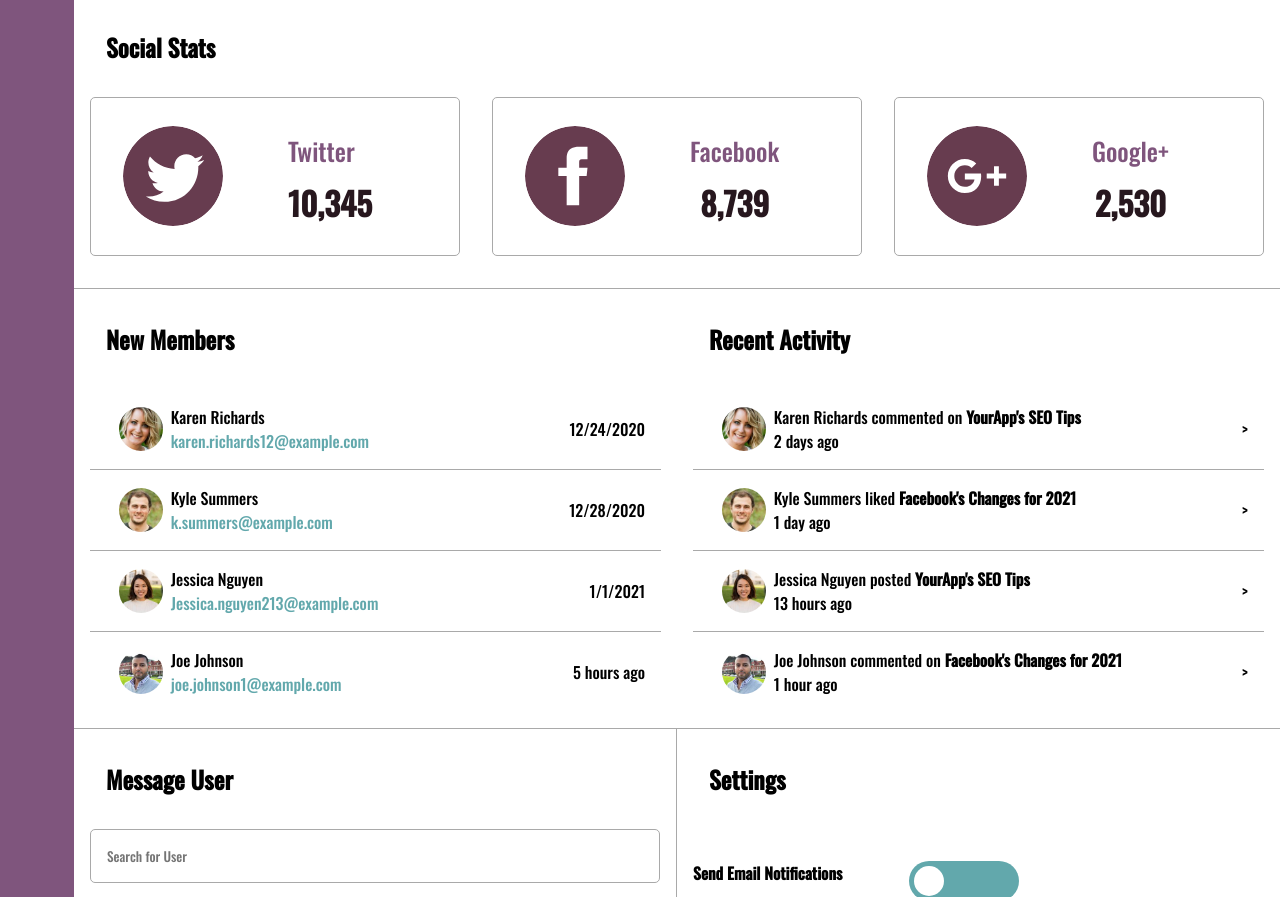
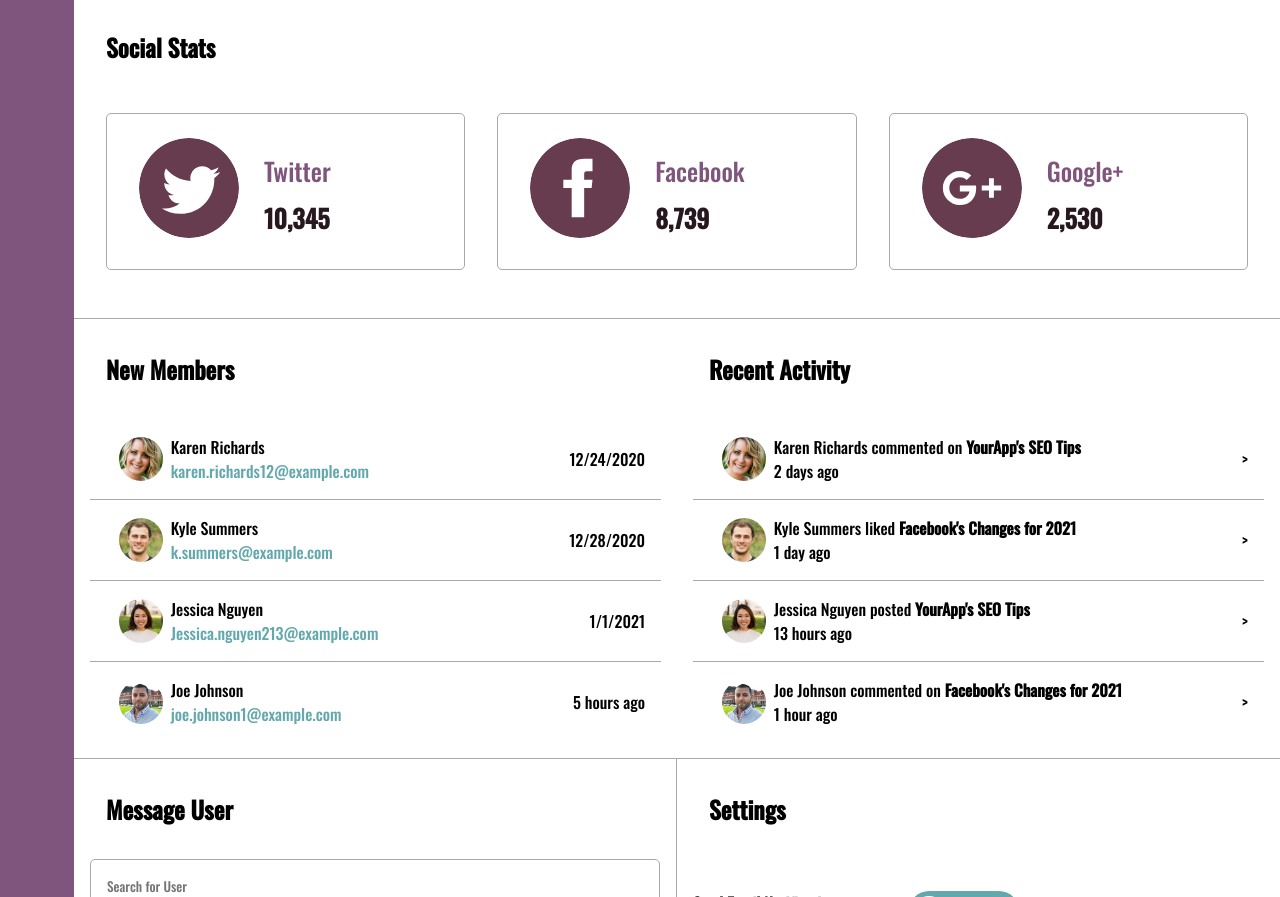
Before and after one commit to cangeles21/techdegree-project-7, a plain HTML site: page index.html in a window 1280 px wide. Shown: the part 1118-2015 px from the top of the page. Drawn offline with nearby package versions, Linux system fonts and the light colour scheme.

Commit message:
Fixed
Fixed Problems

```diff
--- a/css/styles.css
+++ b/css/styles.css
@@ -265,6 +265,7 @@ h3 {
 .social-box {
     grid-template-columns: repeat(3, 1fr);
     grid-gap: 1.5rem;
+    padding: 1rem;
 }
 
 
@@ -509,7 +510,7 @@ select[class="form-field"] {
     background-color: darkgray;
 }
 
-@media (min-width: 768px) {
+@media (min-width: 1026px) {
 
 .grid-container {
     display: grid;
@@ -588,22 +589,6 @@ nav {
     padding: 1.5rem 2rem;
 }
 
-.social-container .social-image {
-    flex-basis: 100px;
-    height: 100px;
-    width: 100px;
-    margin-right: 2.5rem;
-  }
-
-.social-container .social-image svg {
-    transform: scale(1);
-}
-
-.social-container p:nth-child(2) {
-    font-size: 2rem;
-    text-align: center;
-}
-
 .members {
     border-right: 1px solid darkgray;
 }
@@ -617,5 +602,19 @@ nav {
     border-right: 1px solid darkgray;
 }
 
+@media (min-width: 768px) {
+.social-box {
+    display: grid;
+    justify-items: center;
+    grid-gap: 2rem;
+}
+
+.social-container {
+    justify-content: flex-start;
+    font-size: 1.5rem;
+    padding: 1.5rem 2rem;
+}
+
 
 }
+}
```
